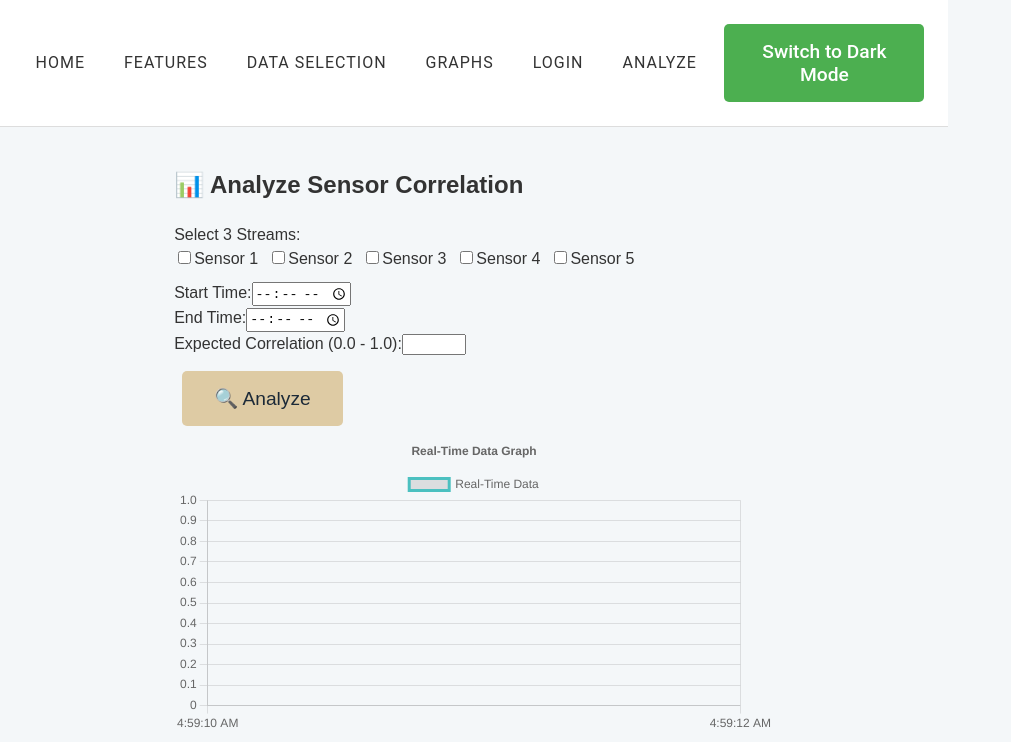
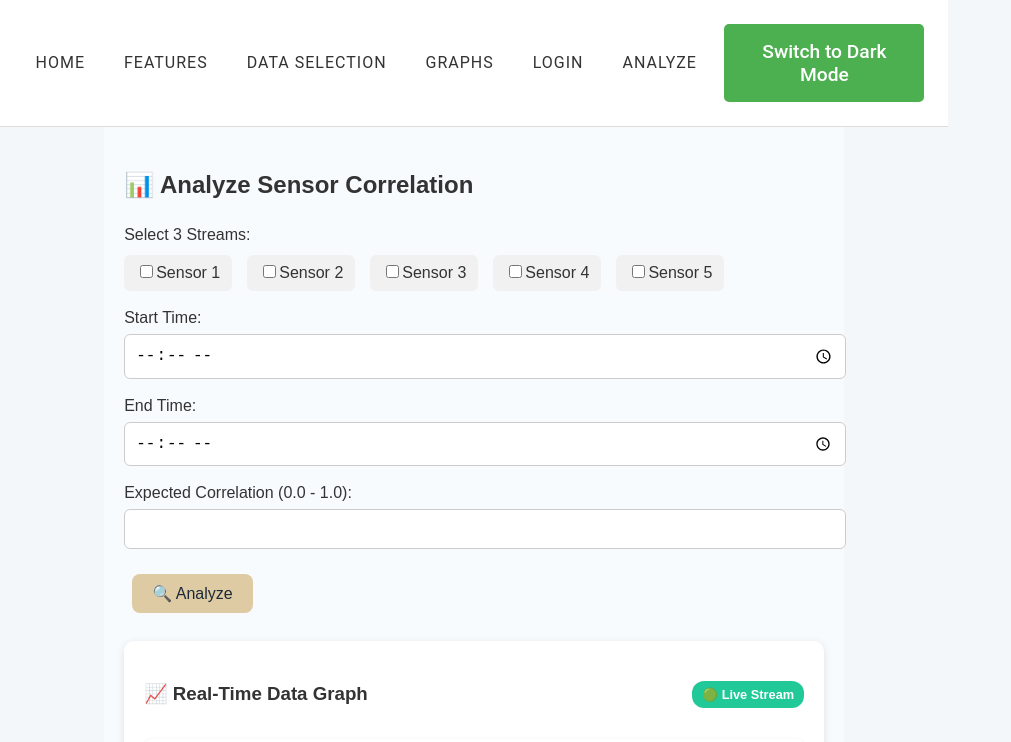
Before and after one commit to victornyabote/Intelligent-IoT-Data-Management, a React (Vite) app in the folder frontend/: page /analyze in a window 1280 px wide. Shown: the top 742 px of the page, without its empty margins (0-1011 px from the left). Built offline with nearby package versions, Linux system fonts and the light colour scheme; no server answers; the HTML template or start-up script is replaced by a standard one.

Commit message:
style: Enhanced AnalyzePanel and RealTimeGraph UI with modern design, error popup, time pickers, checkboxes, Live Stream tag and CSS refinements

```diff
--- a/frontend/package.json
+++ b/frontend/package.json
@@ -10,6 +10,7 @@
     "preview": "vite preview"
   },
   "dependencies": {
+    "axios": "^1.8.4",
     "chart.js": "^4.4.8",
     "react": "^19.0.0",
     "react-chartjs-2": "^5.3.0",
--- /dev/null
+++ b/frontend/src/AnalyzePanel.css
@@ -0,0 +1,100 @@
+.analyze-container {
+    padding: 20px;
+    max-width: 700px;
+    margin: 0 auto;
+    background-color: #f8fbfd;
+}
+
+.form-group {
+    margin-bottom: 15px;
+}
+
+.checkbox-group {
+    display: flex;
+    flex-wrap: wrap;
+    gap: 15px;
+    margin-top: 8px;
+}
+
+.checkbox-label {
+    background-color: #f1f1f1;
+    padding: 6px 12px;
+    border-radius: 6px;
+    cursor: pointer;
+    font-weight: 500;
+}
+
+.input-field {
+    width: 100%;
+    padding: 10px;
+    margin-top: 4px;
+    border: 1px solid #ccc;
+    border-radius: 6px;
+    font-size: 1rem;
+}
+
+.analyze-btn {
+    background-color: #decba4;
+    color: #1c2a38;
+    padding: 10px 20px;
+    font-size: 1rem;
+    border: none;
+    border-radius: 8px;
+    cursor: pointer;
+    transition: background-color 0.3s, transform 0.2s;
+    margin-top: 10px;
+}
+
+.analyze-btn:hover {
+    background-color: #7f8c8d;
+    color: white;
+    transform: scale(1.05);
+}
+
+.error-msg {
+    background-color: #ffe5e5;
+    color: #b30000;
+    border: 1px solid #ffcccc;
+    padding: 12px;
+    border-radius: 8px;
+    margin-top: 15px;
+    font-weight: 500;
+    text-align: center;
+}
+
+.result-section {
+    margin-top: 20px;
+    background: #f0f0f0;
+    padding: 10px;
+    border-radius: 10px;
+}
+
+.graph-section {
+    background-color: #ffffff;
+    padding: 20px;
+    border-radius: 10px;
+    margin-top: 20px;
+    box-shadow: 0 2px 8px rgba(0, 0, 0, 0.1);
+    text-align: center;
+}
+
+.graph-header {
+    display: flex;
+    justify-content: space-between;
+    align-items: center;
+    margin-bottom: 12px;
+}
+
+.live-badge {
+    background-color: #20c997;
+    color: white;
+    font-size: 0.8rem;
+    padding: 4px 10px;
+    border-radius: 12px;
+    font-weight: 600;
+}
+
+canvas {
+    border-radius: 8px;
+    box-shadow: 0 1px 4px rgba(0, 0, 0, 0.08);
+}
--- a/frontend/src/AnalyzePanel.jsx
+++ b/frontend/src/AnalyzePanel.jsx
@@ -1,6 +1,7 @@
 import React, { useState } from 'react';
 import axios from 'axios';
 import RealTimeGraph from './RealTimeGraph';
+import './AnalyzePanel.css';
 
 const AnalyzePanel = () => {
   const [selectedStreams, setSelectedStreams] = useState([]);
@@ -8,6 +9,7 @@ const AnalyzePanel = () => {
   const [endTime, setEndTime] = useState('');
   const [expectedCorrelation, setExpectedCorrelation] = useState('');
   const [result, setResult] = useState(null);
+  const [error, setError] = useState('');
 
   const availableStreams = ['Sensor 1', 'Sensor 2', 'Sensor 3', 'Sensor 4', 'Sensor 5'];
 
@@ -19,9 +21,11 @@ const AnalyzePanel = () => {
 
   const handleAnalyze = async () => {
     if (selectedStreams.length < 3 || !startTime || !endTime || !expectedCorrelation) {
-      alert('Please select 3 streams and fill all fields.');
+      setError('Please select 3 streams and fill all fields.');
       return;
     }
+
+    setError('');
 
     try {
       const response = await axios.post('http://localhost:5000/api/analyze', {
@@ -33,19 +37,19 @@ const AnalyzePanel = () => {
       setResult(response.data);
     } catch (err) {
       console.error('Error during analysis:', err);
-      alert('Analysis failed. Check backend or network.');
+      setError('Analysis failed. Check backend or network.');
     }
   };
 
   return (
-    <div style={{ padding: '20px', maxWidth: '600px', margin: '0 auto' }}>
+    <div className="analyze-container">
       <h2>📊 Analyze Sensor Correlation</h2>
 
-      <div>
+      <div className="form-group">
         <label>Select 3 Streams:</label>
-        <div style={{ display: 'flex', flexWrap: 'wrap', gap: '10px', marginBottom: '10px' }}>
+        <div className="checkbox-group">
           {availableStreams.map((stream) => (
-            <label key={stream}>
+            <label key={stream} className="checkbox-label">
               <input
                 type="checkbox"
                 checked={selectedStreams.includes(stream)}
@@ -57,17 +61,27 @@ const AnalyzePanel = () => {
         </div>
       </div>
 
-      <div>
+      <div className="form-group">
         <label>Start Time:</label>
-        <input type="time" value={startTime} onChange={(e) => setStartTime(e.target.value)} />
+        <input
+          type="time"
+          value={startTime}
+          onChange={(e) => setStartTime(e.target.value)}
+          className="input-field"
+        />
       </div>
 
-      <div>
+      <div className="form-group">
         <label>End Time:</label>
-        <input type="time" value={endTime} onChange={(e) => setEndTime(e.target.value)} />
+        <input
+          type="time"
+          value={endTime}
+          onChange={(e) => setEndTime(e.target.value)}
+          className="input-field"
+        />
       </div>
 
-      <div>
+      <div className="form-group">
         <label>Expected Correlation (0.0 - 1.0):</label>
         <input
           type="number"
@@ -76,22 +90,30 @@ const AnalyzePanel = () => {
           max="1"
           value={expectedCorrelation}
           onChange={(e) => setExpectedCorrelation(e.target.value)}
+          className="input-field"
         />
       </div>
 
-      <button onClick={handleAnalyze} style={{ marginTop: '15px' }}>
+      <button onClick={handleAnalyze} className="analyze-btn">
         🔍 Analyze
       </button>
 
+      {error && <div className="error-msg">{error}</div>}
+
       {result && (
-        <div style={{ marginTop: '20px', background: '#f0f0f0', padding: '10px' }}>
+        <div className="result-section">
           <strong>Result:</strong>
           <pre>{JSON.stringify(result, null, 2)}</pre>
         </div>
       )}
 
-      {/* Real-Time Graph Integration */}
-      <RealTimeGraph selectedStreams={selectedStreams} />
+      <div className="graph-section">
+        <div className="graph-header">
+          <h3>📈 Real-Time Data Graph</h3>
+          <span className="live-badge">🟢 Live Stream</span>
+        </div>
+        <RealTimeGraph selectedStreams={selectedStreams} />
+      </div>
     </div>
   );
 };
--- a/frontend/src/RealTimeGraph.jsx
+++ b/frontend/src/RealTimeGraph.jsx
@@ -1,29 +1,38 @@
-// RealTimeGraph.jsx
 import React, { useState, useEffect } from "react";
 import { Line } from "react-chartjs-2";
-import { Chart as ChartJS, CategoryScale, LinearScale, PointElement, LineElement, Title, Tooltip, Legend } from 'chart.js';
+import {
+  Chart as ChartJS,
+  CategoryScale,
+  LinearScale,
+  PointElement,
+  LineElement,
+  Title,
+  Tooltip,
+  Legend
+} from "chart.js";
 import axios from "axios";
 
 ChartJS.register(CategoryScale, LinearScale, PointElement, LineElement, Title, Tooltip, Legend);
 
 const RealTimeGraph = () => {
   const [data, setData] = useState({
-    labels: [],  // x-axis labels
+    labels: [],
     datasets: [
       {
         label: 'Real-Time Data',
-        data: [], // y-axis data points
+        data: [],
         borderColor: 'rgb(75, 192, 192)',
-        fill: false,
+        backgroundColor: 'rgba(75, 192, 192, 0.2)',
+        fill: true,
+        tension: 0.4,
       },
     ],
   });
 
-  // Fetch real-time data
   const fetchData = async () => {
     try {
       const response = await axios.get('https://your-api-endpoint.com/data');
-      return response.data; // Ensure the response contains the necessary data for the graph
+      return response.data;
     } catch (error) {
       console.error("Error fetching data:", error);
     }
@@ -32,29 +41,16 @@ const RealTimeGraph = () => {
   useEffect(() => {
     const interval = setInterval(async () => {
       const newData = await fetchData();
-      setData((prevData) => {
-        const newLabels = [...prevData.labels, new Date().toLocaleTimeString()];
-        const newDataSet = [...prevData.datasets[0].data, newData];
-
-        // Ensure the graph shows only the last 10 points for clarity
-        if (newLabels.length > 10) {
-          newLabels.shift();
-          newDataSet.shift();
-        }
-
+      setData((prev) => {
+        const labels = [...prev.labels, new Date().toLocaleTimeString()].slice(-10);
+        const dataset = [...prev.datasets[0].data, newData].slice(-10);
         return {
-          labels: newLabels,
-          datasets: [
-            {
-              ...prevData.datasets[0],
-              data: newDataSet,
-            },
-          ],
+          ...prev,
+          labels,
+          datasets: [{ ...prev.datasets[0], data: dataset }],
         };
       });
-    }, 2000); // Update every 2 seconds
-
-    // Clear interval when the component unmounts
+    }, 2000);
     return () => clearInterval(interval);
   }, []);
 
@@ -62,20 +58,12 @@ const RealTimeGraph = () => {
     responsive: true,
     plugins: {
       legend: {
-        position: 'top',
-      },
-      title: {
-        display: true,
-        text: 'Real-Time Data Graph',
+        display: false,
       },
     },
   };
 
-  return (
-    <div>
-      <Line data={data} options={options} />
-    </div>
-  );
+  return <Line data={data} options={options} />;
 };
 
 export default RealTimeGraph;
```
Also changed, not shown: 1 other file (tests, documents, lock files or other folders).
